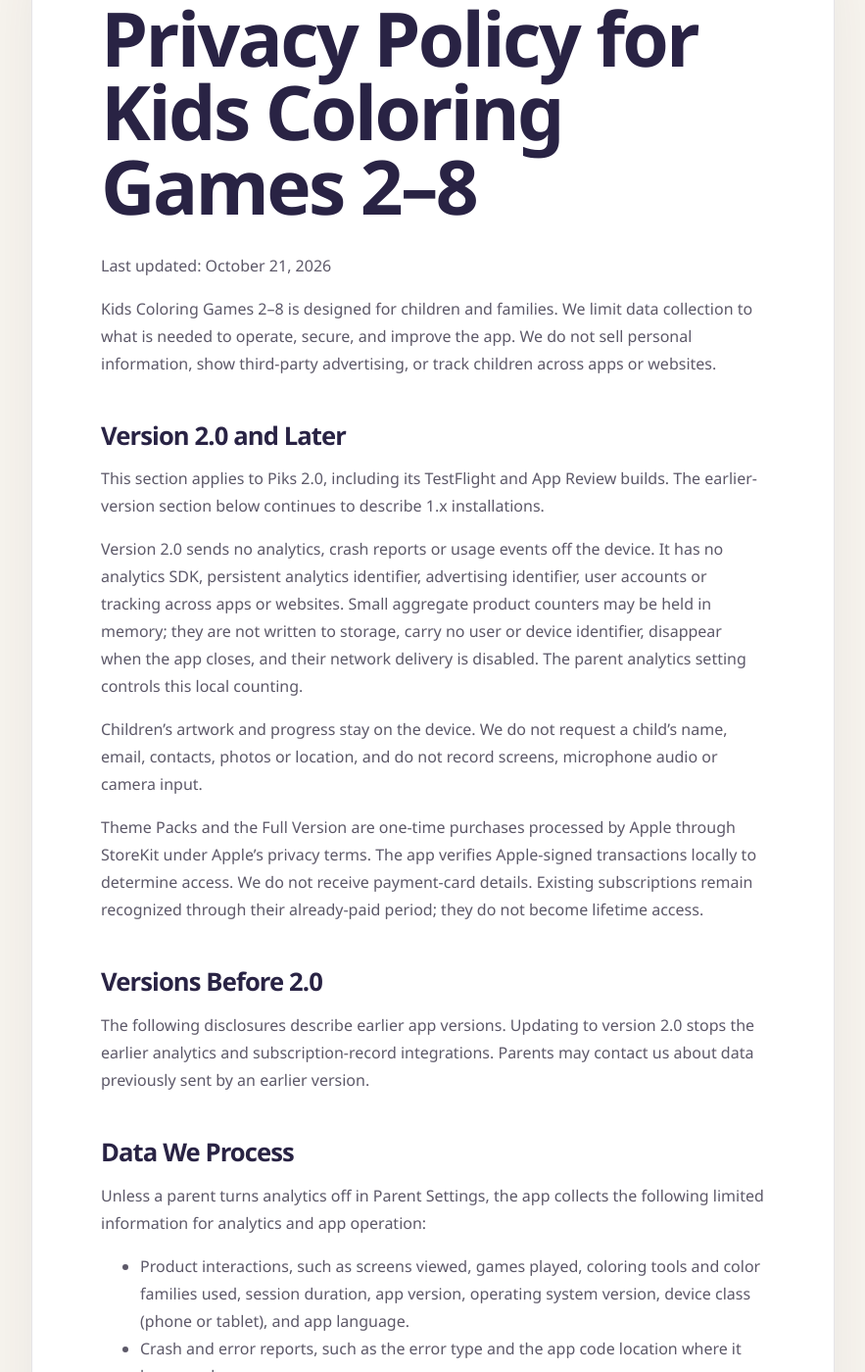
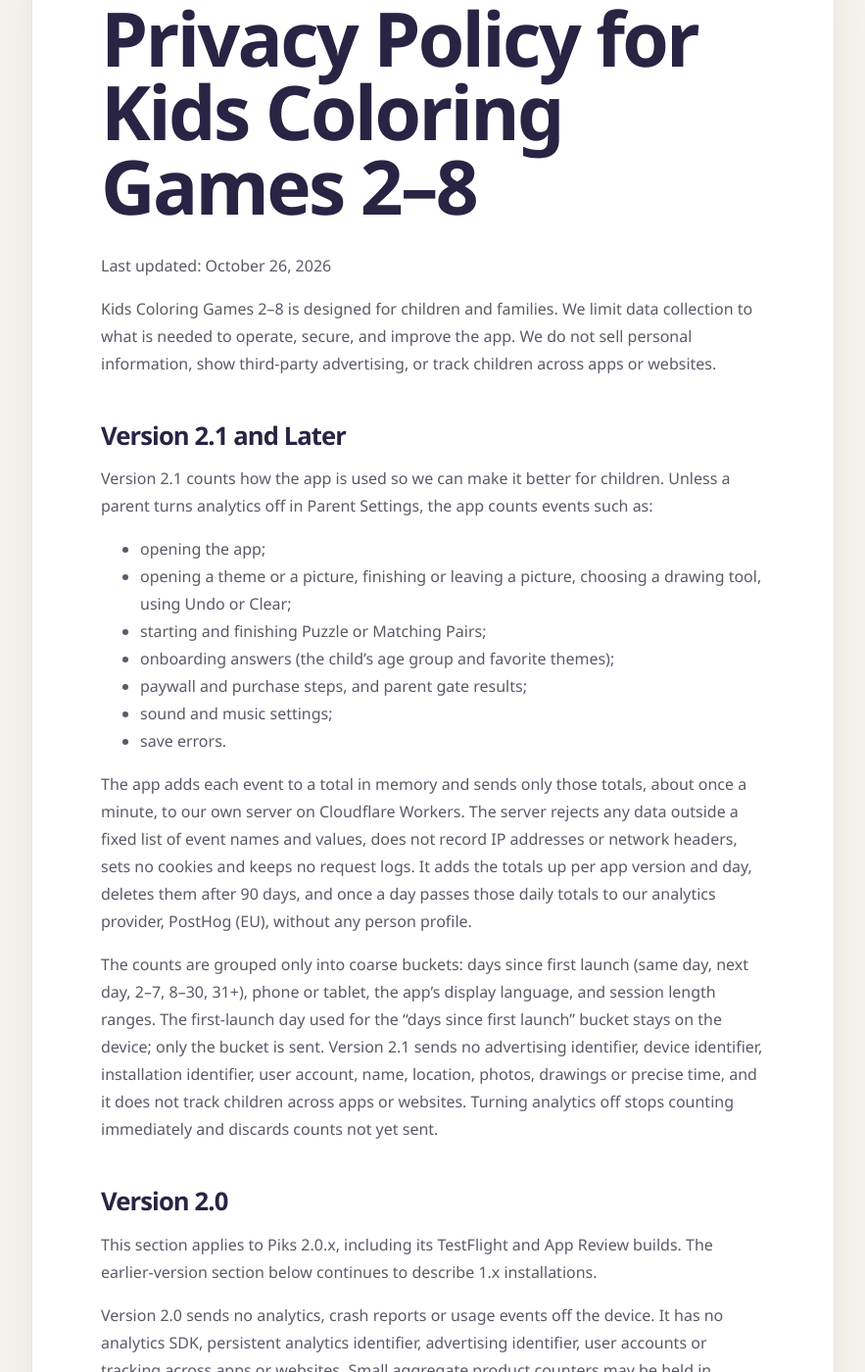
Before and after one commit to anq-no-one/pages, a Jekyll site: the page built from docs/privacy.md, in a window 1280 px wide and 1400 px high, scrolled down 228 px. Shown: the whole window at 98% size, without its empty margins (198-1081 px from the left). Built offline with Jekyll 4.4.1, drawn with Linux system fonts in a browser that asks for light colours.

Commit message:
Describe the anonymous usage totals that Piks 2.1 sends
Version 2.1 starts sending aggregate event totals to a first-party relay, so the public policy must say what is counted, how it is bucketed, where it goes and how parents turn it off before any 2.1 build delivers data. The 2.0 and 1.x sections stay as they were.

```diff
--- a/docs/privacy.md
+++ b/docs/privacy.md
@@ -6,13 +6,28 @@ description: Privacy Policy for Kids Coloring Games 2–8.
 
 # Privacy Policy for Kids Coloring Games 2–8
 
-Last updated: October 21, 2026
+Last updated: October 26, 2026
 
 Kids Coloring Games 2–8 is designed for children and families. We limit data collection to what is needed to operate, secure, and improve the app. We do not sell personal information, show third-party advertising, or track children across apps or websites.
 
-## Version 2.0 and Later
+## Version 2.1 and Later
 
-This section applies to Piks 2.0, including its TestFlight and App Review builds. The earlier-version section below continues to describe 1.x installations.
+Version 2.1 counts how the app is used so we can make it better for children. Unless a parent turns analytics off in Parent Settings, the app counts events such as:
+- opening the app;
+- opening a theme or a picture, finishing or leaving a picture, choosing a drawing tool, using Undo or Clear;
+- starting and finishing Puzzle or Matching Pairs;
+- onboarding answers (the child's age group and favorite themes);
+- paywall and purchase steps, and parent gate results;
+- sound and music settings;
+- save errors.
+
+The app adds each event to a total in memory and sends only those totals, about once a minute, to our own server on Cloudflare Workers. The server rejects any data outside a fixed list of event names and values, does not record IP addresses or network headers, sets no cookies and keeps no request logs. It adds the totals up per app version and day, deletes them after 90 days, and once a day passes those daily totals to our analytics provider, PostHog (EU), without any person profile.
+
+The counts are grouped only into coarse buckets: days since first launch (same day, next day, 2–7, 8–30, 31+), phone or tablet, the app's display language, and session length ranges. The first-launch day used for the "days since first launch" bucket stays on the device; only the bucket is sent. Version 2.1 sends no advertising identifier, device identifier, installation identifier, user account, name, location, photos, drawings or precise time, and it does not track children across apps or websites. Turning analytics off stops counting immediately and discards counts not yet sent.
+
+## Version 2.0
+
+This section applies to Piks 2.0.x, including its TestFlight and App Review builds. The earlier-version section below continues to describe 1.x installations.
 
 Version 2.0 sends no analytics, crash reports or usage events off the device. It has no analytics SDK, persistent analytics identifier, advertising identifier, user accounts or tracking across apps or websites. Small aggregate product counters may be held in memory; they are not written to storage, carry no user or device identifier, disappear when the app closes, and their network delivery is disabled. The parent analytics setting controls this local counting.
 
```
